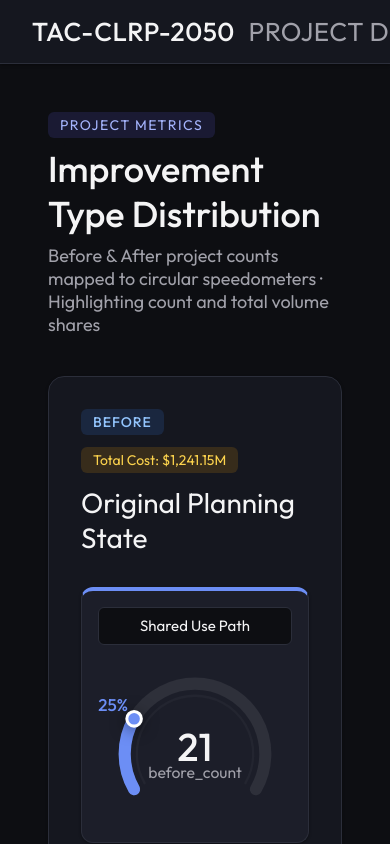
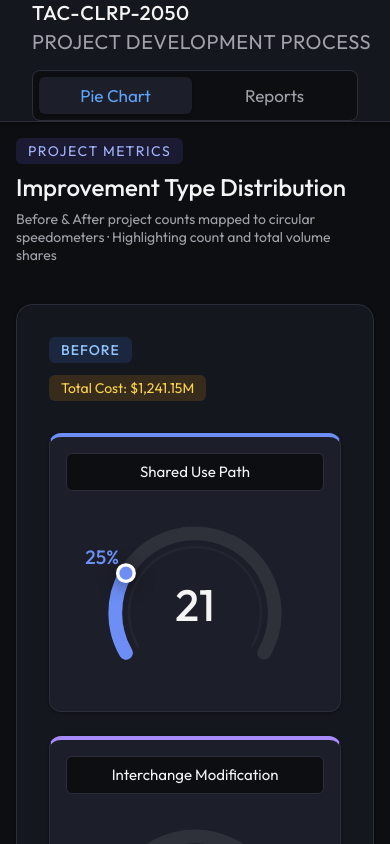
Before and after one commit to elishaadamu/Revenue_Forecast, a React (Vite) app: page / in a window 390 px wide. Built offline with nearby package versions, Linux system fonts and the light colour scheme.

Commit message:
refactor: remove gauge detail tables and update UI layout with responsive media queries

```diff
--- a/src/App.css
+++ b/src/App.css
@@ -627,3 +627,63 @@ body {
   font-size: 20px;
   color: var(--text-muted);
 }
+
+/* ========================================
+   Responsive Media Queries
+   ======================================== */
+
+@media (max-width: 1024px) {
+  .report-tab, .pie-tab-layout {
+    padding: 24px;
+  }
+}
+
+@media (max-width: 768px) {
+  .app-navbar {
+    flex-direction: column;
+    align-items: flex-start;
+    gap: 16px;
+  }
+  .nav-tabs {
+    flex-wrap: wrap;
+    width: 100%;
+  }
+  .nav-tabs button {
+    flex: 1;
+    text-align: center;
+  }
+  .report-tab, .pie-tab-layout {
+    padding: 16px;
+  }
+  .pie-grid {
+    grid-template-columns: repeat(2, 1fr);
+  }
+}
+
+@media (max-width: 480px) {
+  .pie-grid {
+    grid-template-columns: 1fr;
+  }
+  .indicator-row {
+    flex-direction: column;
+    align-items: flex-start;
+  }
+  .util-header-row {
+    flex-direction: column;
+    align-items: flex-start;
+  }
+  .pie-title, .report-section-title {
+    font-size: 24px;
+  }
+  .pie-desc, .report-section-desc {
+    font-size: 14px;
+  }
+  .navbar-brand {
+    font-size: 20px;
+  }
+  .navbar-brand span {
+    display: block;
+    margin-left: 0;
+    margin-top: 4px;
+  }
+}
--- a/src/App.jsx
+++ b/src/App.jsx
@@ -188,16 +188,13 @@ function GaugeChart({ pct = 0, value = '', sublabel = '', label = '', color = '#
       {/* Center value layout */}
       {isPieChartDial ? (
         <>
-          {/* Centered Large Count Number inside circle */}
+          {/* Centered Large Count Number inside circle, sublabel text removed */}
           <text x={cx} y={cy + 6} textAnchor="middle" style={{ fill: 'var(--text-main)', fontSize: '32px', fontWeight: '500', fontFamily: "'Outfit', sans-serif" }}>{count}</text>
-          {/* Muted Label below count */}
-          <text x={cx} y={cy + 20} textAnchor="middle" className="gauge-sub">{sublabel}</text>
         </>
       ) : (
         <>
-          <text x={cx} y={cy - 6}  textAnchor="middle" className="gauge-val">{value}</text>
-          <text x={cx} y={cy + 13} textAnchor="middle" className="gauge-sub">{sublabel}</text>
-          <text x={cx} y={cy + 32} textAnchor="middle" className="gauge-label">{label}</text>
+          <text x={cx} y={cy + 0}  textAnchor="middle" className="gauge-val">{value}</text>
+          <text x={cx} y={cy + 22} textAnchor="middle" className="gauge-sub">{sublabel}</text>
         </>
       )}
     </svg>
@@ -234,7 +231,6 @@ function PieChartTab() {
               <span className="section-indicator before-indicator">BEFORE</span>
               <div className="section-meta-pill">Total Cost: ${fmt(BEFORE_TOTAL_COST)}M</div>
             </div>
-            <h2 className="section-title">Original Planning State</h2>
           </div>
 
           {/* 5 Speedometers for Before */}
@@ -261,38 +257,7 @@ function PieChartTab() {
             })}
           </div>
 
-          {/* Detail Table */}
-          <div className="pie-table-wrapper">
-            <table className="pie-details-table">
-              <thead>
-                <tr>
-                  <th>Improvement Type</th>
-                  <th className="num-col">before_cost ($M)</th>
-                  <th className="num-col">before_count</th>
-                  <th className="num-col">before_perc</th>
-                </tr>
-              </thead>
-              <tbody>
-                {BEFORE_PROJECTS.map((item, idx) => (
-                  <tr key={item.type} className={idx % 2 === 0 ? 'row-even' : 'row-odd'}>
-                    <td className="type-cell">
-                      <span className="color-dot" style={{ backgroundColor: BEFORE_COLORS[idx % BEFORE_COLORS.length] }} />
-                      {item.type}
-                    </td>
-                    <td className="num-col">${fmt(item.cost)}</td>
-                    <td className="num-col count-highlight">{item.count}</td>
-                    <td className="num-col perc-highlight">{item.percent}%</td>
-                  </tr>
-                ))}
-                <tr className="row-total">
-                  <td className="total-label">TOTAL</td>
-                  <td className="num-col total-val">${fmt(BEFORE_TOTAL_COST)}</td>
-                  <td className="num-col total-val">{BEFORE_PROJECTS.reduce((acc, curr) => acc + curr.count, 0)}</td>
-                  <td className="num-col total-val">100%</td>
-                </tr>
-              </tbody>
-            </table>
-          </div>
+
         </section>
 
         {/* ── AFTER STATES PANEL ── */}
@@ -302,7 +267,6 @@ function PieChartTab() {
               <span className="section-indicator after-indicator">AFTER</span>
               <div className="section-meta-pill">Total Cost: ${fmt(AFTER_TOTAL_COST)}M</div>
             </div>
-            <h2 className="section-title">Optimized Planning State</h2>
           </div>
 
           {/* 5 Speedometers for After */}
@@ -329,38 +293,7 @@ function PieChartTab() {
             })}
           </div>
 
-          {/* Detail Table */}
-          <div className="pie-table-wrapper">
-            <table className="pie-details-table">
-              <thead>
-                <tr>
-                  <th>Improvement Type</th>
-                  <th className="num-col">after_cost ($M)</th>
-                  <th className="num-col">after_count</th>
-                  <th className="num-col">after_perc</th>
-                </tr>
-              </thead>
-              <tbody>
-                {AFTER_PROJECTS.map((item, idx) => (
-                  <tr key={item.type} className={idx % 2 === 0 ? 'row-even' : 'row-odd'}>
-                    <td className="type-cell">
-                      <span className="color-dot" style={{ backgroundColor: AFTER_COLORS[idx % AFTER_COLORS.length] }} />
-                      {item.type}
-                    </td>
-                    <td className="num-col">${fmt(item.cost)}</td>
-                    <td className="num-col count-highlight">{item.count}</td>
-                    <td className="num-col perc-highlight">{item.percent}%</td>
-                  </tr>
-                ))}
-                <tr className="row-total">
-                  <td className="total-label">TOTAL</td>
-                  <td className="num-col total-val">${fmt(AFTER_TOTAL_COST)}</td>
-                  <td className="num-col total-val">{AFTER_PROJECTS.reduce((acc, curr) => acc + curr.count, 0)}</td>
-                  <td className="num-col total-val">100%</td>
-                </tr>
-              </tbody>
-            </table>
-          </div>
+
         </section>
       </div>
     </div>
@@ -485,11 +418,13 @@ function ReportTab() {
             },
           ].map((g) => (
             <div key={g.id} className="gauge-card">
+              <div className="pie-card-header">
+                <span className="pie-card-title">{g.label}</span>
+              </div>
               <GaugeChart
                 pct={g.pct}
                 value={g.value}
                 sublabel={g.sublabel}
-                label={g.label}
                 color={g.color}
               />
             </div>
```
